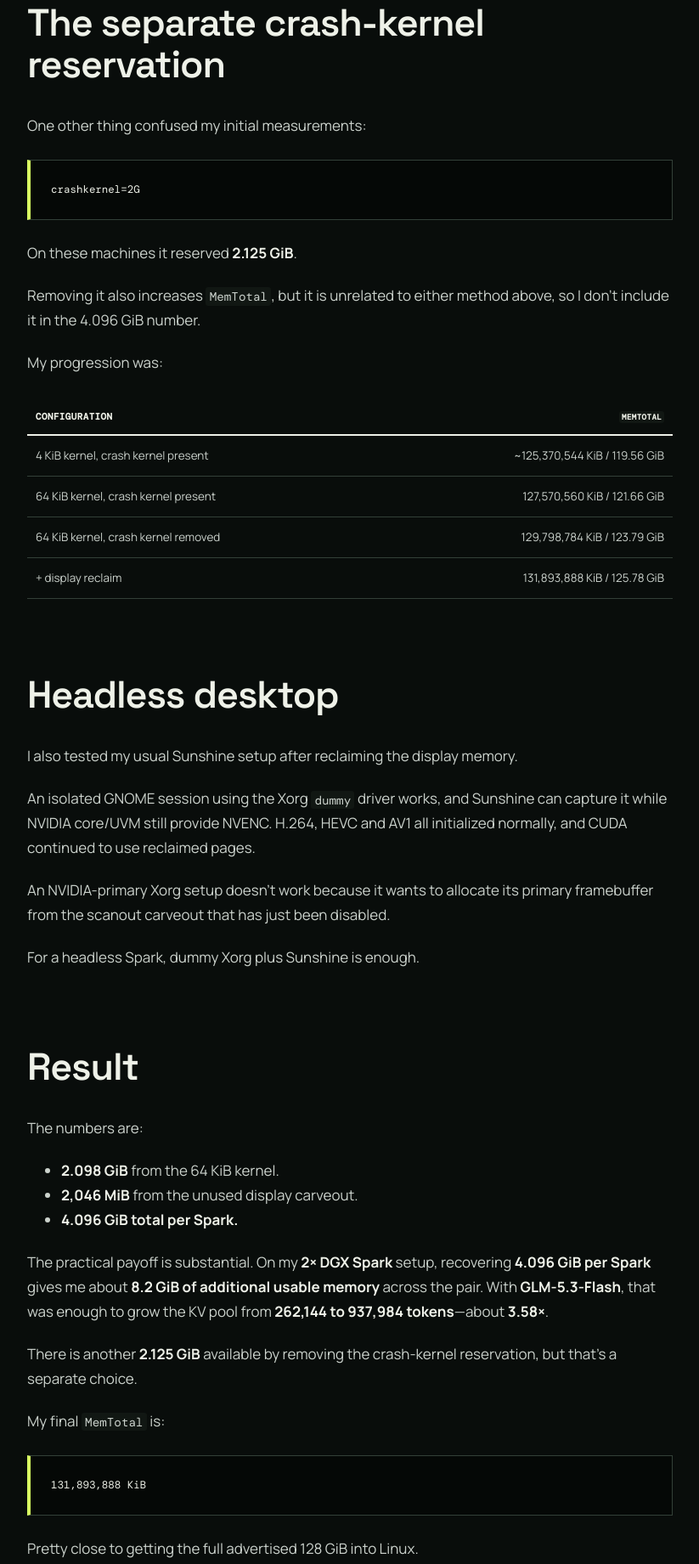
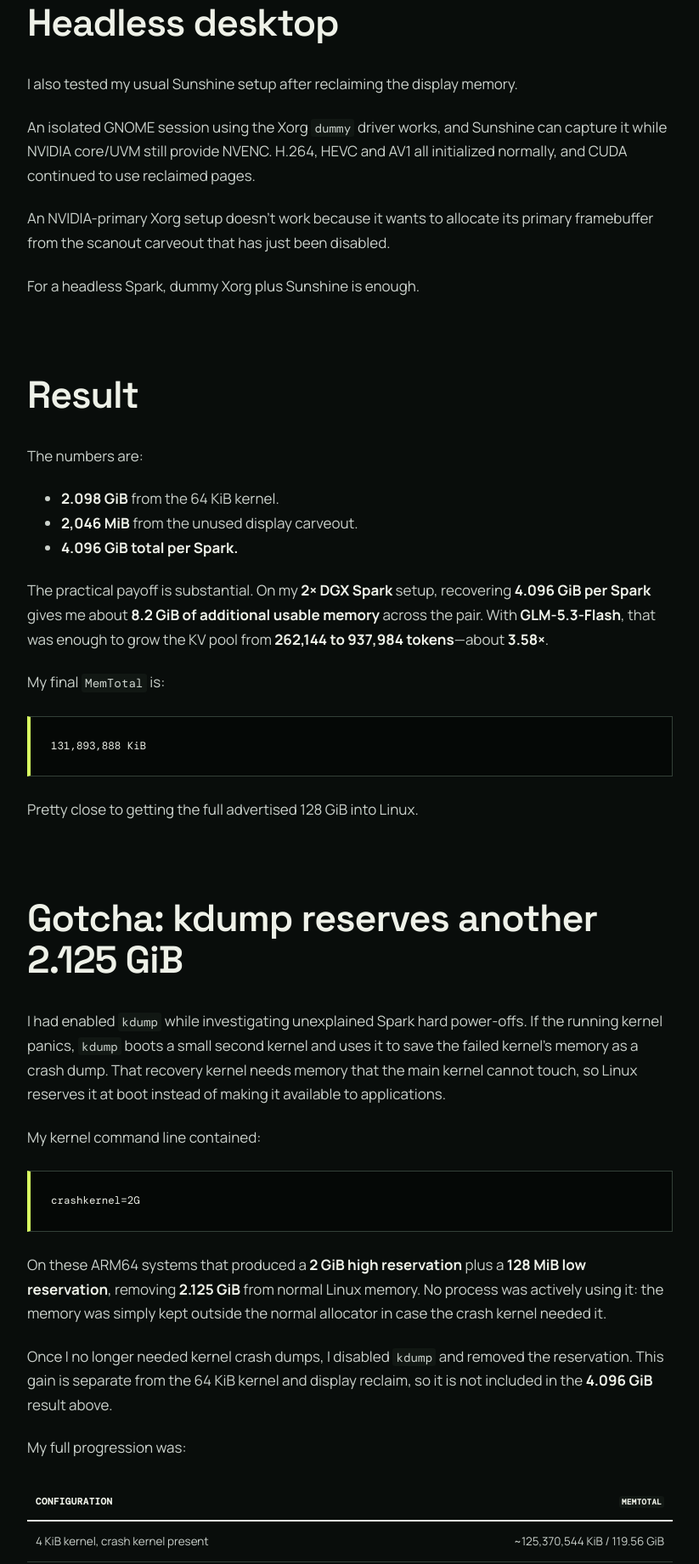
Before and after one commit to emjotde/emjotde.github.io, an Astro site: page /blog/recovering-4-1-gib-dgx-spark in a window 1280 px wide. Shown: the part 9792-11633 px from the top of the page at 85% size, without its empty margins (228-1051 px from the left). Built offline with nearby package versions, Linux system fonts and the light colour scheme; Astro itself is replaced by a stand-in of ours; code samples lack their colours.

Commit message:
Explain crash-kernel memory gotcha

````diff
--- a/src/content/blog/recovering-4-1-gib-dgx-spark.md
+++ b/src/content/blog/recovering-4-1-gib-dgx-spark.md
@@ -289,27 +289,6 @@ Results on two machines:
 
 So essentially the whole reclaimed range appeared naturally in ordinary Linux allocations and could be accessed through CUDA.
 
-## The separate crash-kernel reservation
-
-One other thing confused my initial measurements:
-
-```text
-crashkernel=2G
-```
-
-On these machines it reserved **2.125 GiB**.
-
-Removing it also increases `MemTotal`, but it is unrelated to either method above, so I don't include it in the 4.096 GiB number.
-
-My progression was:
-
-| Configuration | `MemTotal` |
-| --- | ---: |
-| 4 KiB kernel, crash kernel present | ~125,370,544 KiB / 119.56 GiB |
-| 64 KiB kernel, crash kernel present | 127,570,560 KiB / 121.66 GiB |
-| 64 KiB kernel, crash kernel removed | 129,798,784 KiB / 123.79 GiB |
-| + display reclaim | 131,893,888 KiB / 125.78 GiB |
-
 ## Headless desktop
 
 I also tested my usual Sunshine setup after reclaiming the display memory.
@@ -330,8 +309,6 @@ The numbers are:
 
 The practical payoff is substantial. On my **2× DGX Spark** setup, recovering **4.096 GiB per Spark** gives me about **8.2 GiB of additional usable memory** across the pair. With **GLM-5.3-Flash**, that was enough to grow the KV pool from **262,144 to 937,984 tokens**—about **3.58×**.
 
-There is another **2.125 GiB** available by removing the crash-kernel reservation, but that's a separate choice.
-
 My final `MemTotal` is:
 
 ```text
@@ -339,3 +316,26 @@ My final `MemTotal` is:
 ```
 
 Pretty close to getting the full advertised 128 GiB into Linux.
+
+## Gotcha: kdump reserves another 2.125 GiB
+
+I had enabled `kdump` while investigating unexplained Spark hard power-offs. If the running kernel panics, `kdump` boots a small second kernel and uses it to save the failed kernel's memory as a crash dump. That recovery kernel needs memory that the main kernel cannot touch, so Linux reserves it at boot instead of making it available to applications.
+
+My kernel command line contained:
+
+```text
+crashkernel=2G
+```
+
+On these ARM64 systems that produced a **2 GiB high reservation** plus a **128 MiB low reservation**, removing **2.125 GiB** from normal Linux memory. No process was actively using it: the memory was simply kept outside the normal allocator in case the crash kernel needed it.
+
+Once I no longer needed kernel crash dumps, I disabled `kdump` and removed the reservation. This gain is separate from the 64 KiB kernel and display reclaim, so it is not included in the **4.096 GiB** result above.
+
+My full progression was:
+
+| Configuration | `MemTotal` |
+| --- | ---: |
+| 4 KiB kernel, crash kernel present | ~125,370,544 KiB / 119.56 GiB |
+| 64 KiB kernel, crash kernel present | 127,570,560 KiB / 121.66 GiB |
+| 64 KiB kernel, crash kernel removed | 129,798,784 KiB / 123.79 GiB |
+| + display reclaim | 131,893,888 KiB / 125.78 GiB |
````
